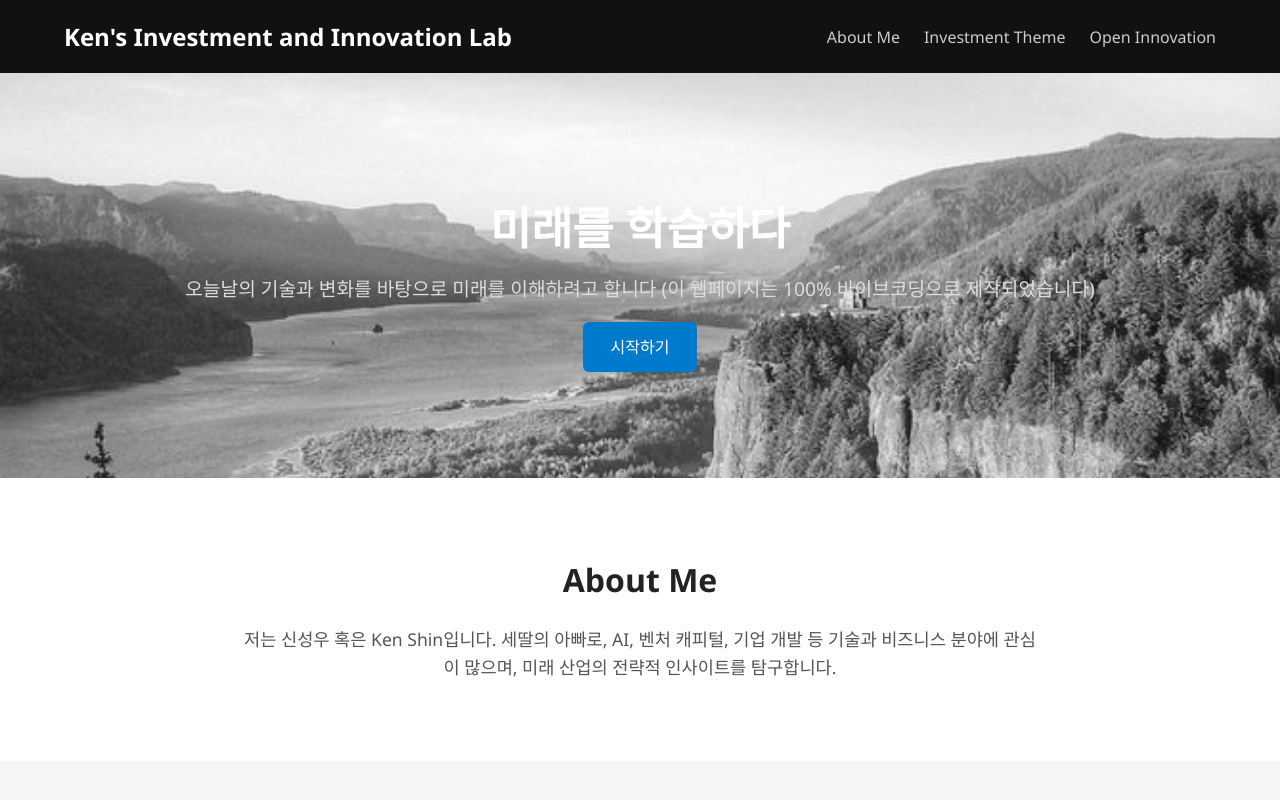
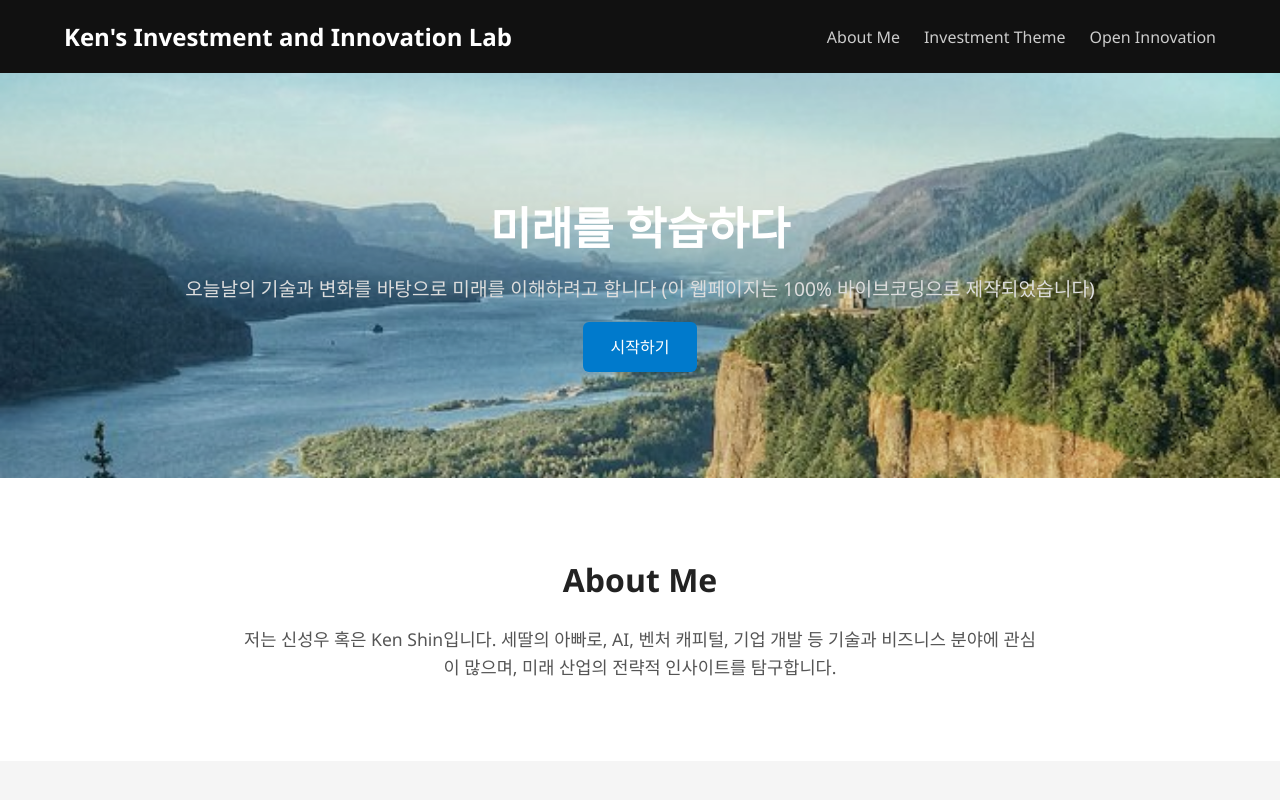
Before and after one commit to shinssi1238/my-homepage, a plain HTML site: page index.html in a window 1280 px wide. Shown: the top 800 px of the page. Drawn offline with Linux system fonts and the light colour scheme.

Commit message:
Add files via upload

```diff
--- a/index.html
+++ b/index.html
@@ -5,17 +5,13 @@
   <meta name="viewport" content="width=device-width, initial-scale=1.0"/>
   <title>KenLab | Professional Homepage</title>
   <style>
-    /* Reset & 기본 설정 */
     *, *::before, *::after { box-sizing: border-box; margin: 0; padding: 0; }
     html { scroll-behavior: smooth; }
     body { font-family: 'Segoe UI', Roboto, sans-serif; color: #333; background-color: #f9f9f9; }
     a { text-decoration: none; color: inherit; }
     ul { list-style: none; }
-
-    /* 컨테이너 폭 제한 */
     .container { width: 90%; max-width: 1200px; margin: 0 auto; }
 
-    /* 헤더 */
     header { background-color: #111; }
     header .container { display: flex; justify-content: space-between; align-items: center; padding: 20px 0; }
     .logo { color: #fff; font-size: 1.5rem; font-weight: bold; }
@@ -23,35 +19,134 @@
     nav ul li a { color: #ccc; font-size: 1rem; transition: color 0.3s; }
     nav ul li a:hover { color: #fff; }
 
-    /* 히어로 섹션 */
     .hero { position: relative; overflow: hidden; }
-    .hero::before { content: ""; position: absolute; top: 0; left: 0; width: 100%; height: 100%;
-      background: url('96.jpg') center/cover no-repeat; filter: grayscale(100%); z-index: 0; }
-    .hero .container { position: relative; padding: 120px 0; text-align: center; color: #fff; z-index: 1; }
-    .hero h2 { font-size: 2.8rem; margin-bottom: 16px; font-weight: 600; }
-    .hero p { font-size: 1.2rem; margin-bottom: 32px; color: #ddd; }
-    .hero .cta-button { background-color: #007acc; padding: 14px 28px; border-radius: 6px; font-size: 1rem; color: #fff; transition: background-color 0.3s; }
+    .hero::before {
+      content: "";
+      position: absolute;
+      top: 0; left: 0;
+      width: 100%; height: 100%;
+      background: var(--bg-image) center/cover no-repeat;
+      filter: grayscale(20%) brightness(0.9);
+      z-index: 0;
+      opacity: 1;
+      transition: opacity 1s ease-in-out, background-image 1s ease-in-out;
+    }
+    .hero.fade::before {
+      opacity: 0;
+    }
+    .hero .container {
+      position: relative;
+      padding: 120px 20px;
+      text-align: center;
+      color: #fff;
+      z-index: 1;
+      animation: fadeInUp 1.2s ease-out;
+    }
+    .hero h2 {
+      font-size: 2.8rem;
+      margin-bottom: 16px;
+      font-weight: 600;
+      animation: fadeIn 1s ease-out;
+    }
+    .hero p {
+      font-size: 1.2rem;
+      margin-bottom: 32px;
+      color: #ddd;
+      animation: fadeIn 1.4s ease-out;
+    }
+    .hero .cta-button {
+      background-color: #007acc;
+      padding: 14px 28px;
+      border-radius: 6px;
+      font-size: 1rem;
+      color: #fff;
+      transition: background-color 0.3s;
+      animation: fadeIn 1.6s ease-out;
+    }
     .hero .cta-button:hover { background-color: #005f99; }
 
-    /* 섹션 공통 */
+    @keyframes fadeInUp {
+      from { opacity: 0; transform: translateY(20px); }
+      to { opacity: 1; transform: translateY(0); }
+    }
+    @keyframes fadeIn {
+      from { opacity: 0; }
+      to { opacity: 1; }
+    }
+
     .section { padding: 80px 0; background-color: #fff; }
     .section.alt { background-color: #f5f5f5; }
-    .section h3 { font-size: 2rem; margin-bottom: 24px; text-align: center; color: #222; }
-    .section p { font-size: 1.1rem; max-width: 800px; margin: 0 auto; color: #555; line-height: 1.6; text-align: center; }
+    .section h3 {
+      font-size: 2rem;
+      margin-bottom: 24px;
+      text-align: center;
+      color: #222;
+      animation: fadeIn 1s ease-out;
+    }
+    .section p {
+      font-size: 1.1rem;
+      max-width: 800px;
+      margin: 0 auto;
+      color: #555;
+      line-height: 1.6;
+      text-align: center;
+      animation: fadeIn 1.3s ease-out;
+    }
 
-    /* About Me */
-    #about .container { max-width: 900px; }
+    #about .container,
+    #themes .container,
+    #innovation .container {
+      max-width: 900px;
+    }
 
-    /* Investment Theme */
-    #themes .container { max-width: 900px; }
+    footer {
+      background-color: #111;
+      padding: 20px 0;
+    }
+    footer p {
+      color: #ccc;
+      text-align: center;
+      font-size: 0.9rem;
+    }
 
-    /* Open Innovation */
-    #innovation .container { max-width: 900px; }
+    @media (max-width: 768px) {
+      .hero h2 { font-size: 2rem; }
+      .hero p { font-size: 1rem; }
+      .hero .cta-button { padding: 10px 20px; font-size: 0.9rem; }
+    }
+  </style>
+<script>
+  document.addEventListener("DOMContentLoaded", function () {
+    const images = [
+      '96.jpg',
+      '96.jpg',
+      '96.jpg',
+      '96.jpg',
+      '96.jpg'
+    ];
 
-    /* 푸터 */
-    footer { background-color: #111; padding: 20px 0; }
-    footer p { color: #ccc; text-align: center; font-size: 0.9rem; }
-  </style>
+    function shuffle(arr) {
+      for (let i = arr.length - 1; i > 0; i--) {
+        const j = Math.floor(Math.random() * (i + 1));
+        [arr[i], arr[j]] = [arr[j], arr[i]];
+      }
+    }
+
+    shuffle(images);
+    let index = 0;
+    const hero = document.querySelector('.hero');
+    hero.style.setProperty('--bg-image', `url('${images[index]}')`);
+
+    setInterval(() => {
+      index = (index + 1) % images.length;
+      hero.classList.add('fade');
+      setTimeout(() => {
+        hero.style.setProperty('--bg-image', `url('${images[index]}')`);
+        hero.classList.remove('fade');
+      }, 1000);
+    }, 3000);
+  });
+</script>
 </head>
 <body>
 
```
